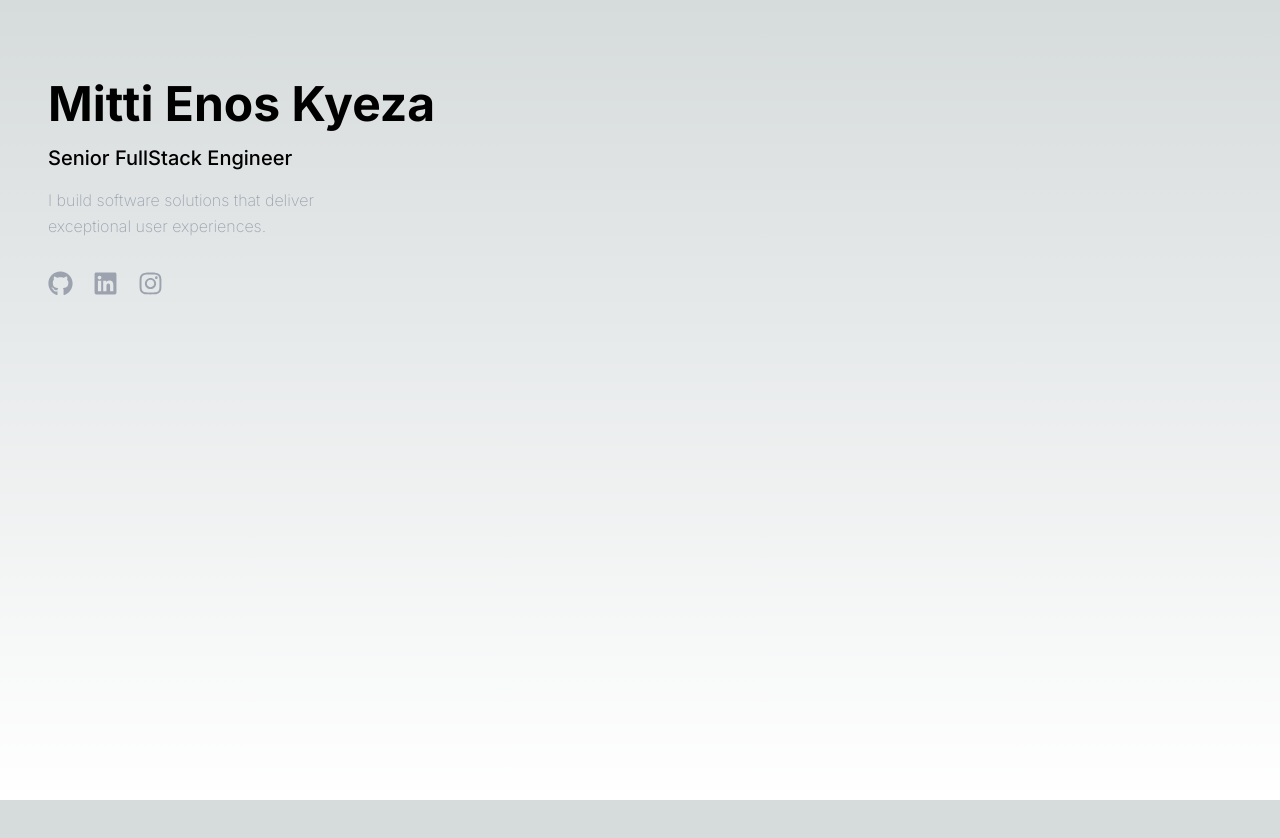
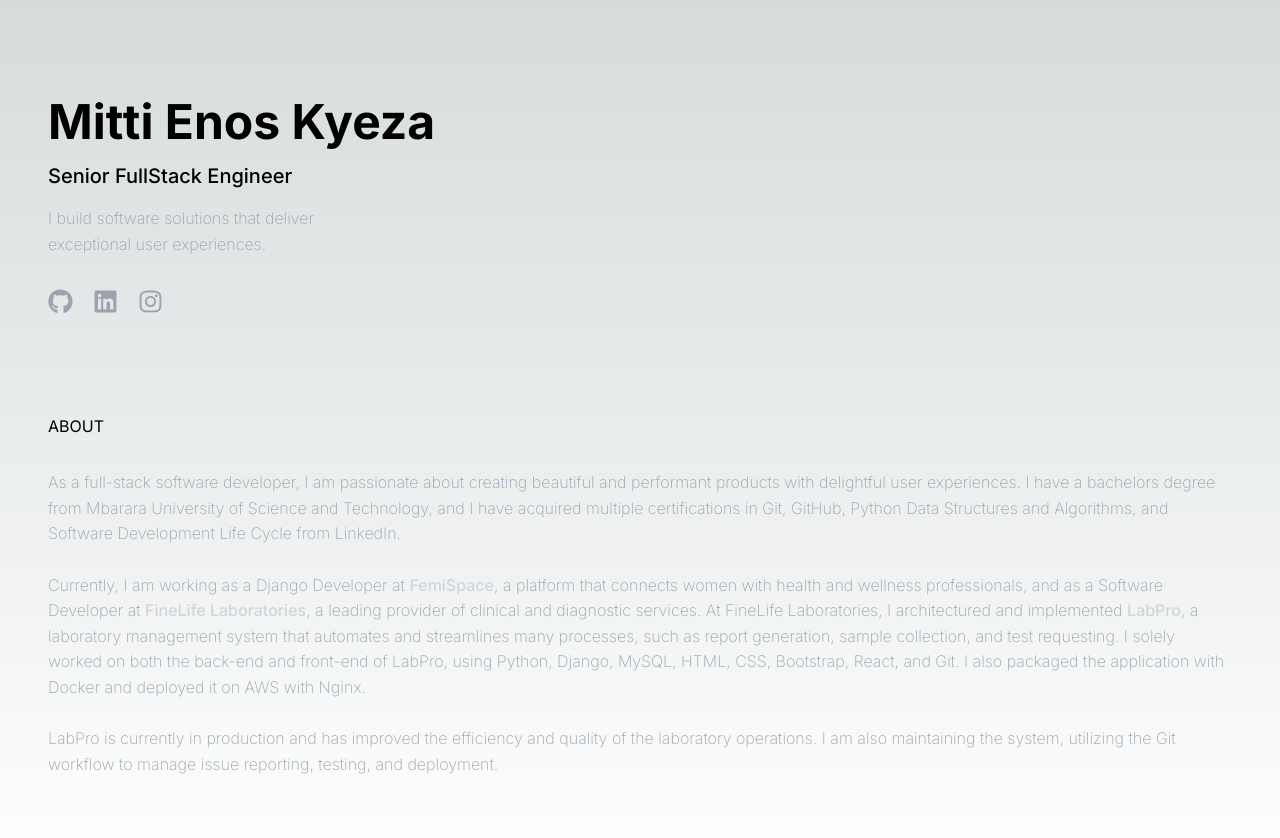
Before and after one commit to enoskyeza/portfolio, a Next.js app: page / in a window 1280 px wide. Shown: the top 838 px of the page. Before the commit the page ends 800 px from the top, so only its background shows below. Built offline with nearby package versions, Linux system fonts and the light colour scheme.

Commit message:
add about to page

```diff
--- a/src/app/globals.css
+++ b/src/app/globals.css
@@ -31,3 +31,8 @@ body {
     text-wrap: balance;
   }
 }
+
+.section-padding {
+  padding-top: 50px;
+  padding-bottom: 50px;
+}
--- a/src/app/page.tsx
+++ b/src/app/page.tsx
@@ -1,9 +1,11 @@
 import Hero from "@/components/Hero";
+import About from "@/components/about";
 
 export default function Home() {
   return (
-    <main className="flex min-h-screen flex-col justify-between p-12">
+    <main className="flex min-h-screen flex-col p-12">
       <Hero />
+        <About />
     </main>
   );
 }
--- a/src/components/Hero.tsx
+++ b/src/components/Hero.tsx
@@ -3,12 +3,14 @@ import { FaGithub, FaLinkedin, FaInstagram } from "react-icons/fa";
 
 const Hero = () => {
     return (
-        <div className="py-8">
+        <section className="section-padding" id="hero-section">
             <h1 className="text-5xl font-bold pb-4">Mitti Enos Kyeza</h1>
             <h3 className="text-xl font-medium pb-4">Senior FullStack Engineer</h3>
             <p className="font-extralight text-gray-400"
                style={{ width: "280px", lineHeight:"1.6"}}>
-                I build software solutions that deliver exceptional user experiences.</p>
+                I build software solutions that deliver exceptional user experiences.
+            </p>
+
             <div className="socials flex gap-5 pt-8">
                 <a href="https://github.com/enoskyeza" target="_blank">
                     <FaGithub
@@ -26,7 +28,7 @@ const Hero = () => {
                         size={25}/>
                 </a>
             </div>
-        </div>
+        </section>
     )
 }
 
```
